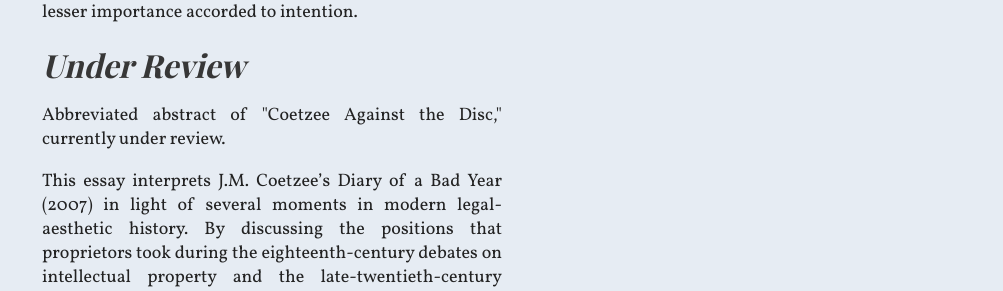
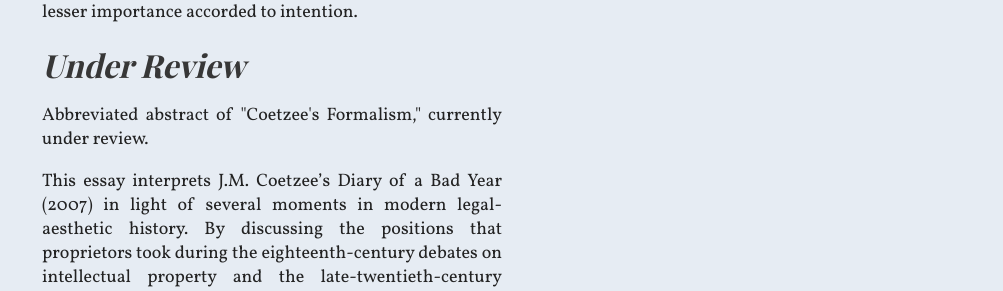
Before and after one commit to jmakr/jmakr.github.io, a Jekyll site: the page built from publications/index.html, in a window 1280 px wide. Shown: the part 672-963 px from the top of the page, without its empty margins (138-1141 px from the left). Built offline with Jekyll 4.4.1, drawn with Linux system fonts in a browser that asks for light colours; some web fonts are replaced.

Commit message:
Update index.html

```diff
--- a/publications/index.html
+++ b/publications/index.html
@@ -29,7 +29,7 @@ title: Publications
 <div id="blurb2" class="article grid_6">
 
     <p5>Under Review </p5>
-        <p align="justify"> Abbreviated abstract of "Coetzee Against the Disc," currently under review.</p>
+        <p align="justify"> Abbreviated abstract of "Coetzee's Formalism," currently under review.</p>
         <p align="justify"> This essay interprets J.M. Coetzee’s Diary of a Bad Year (2007) in light of several moments in modern legal-aesthetic history. By discussing the positions that proprietors took during the eighteenth-century debates on intellectual property and the late-twentieth-century debates on digital copyright, I show that elements of Diary resonate with their arguments to advance the rights of ownership. I conclude that Coetzee’s career-long avowal of art’s autonomy is based on a formalism that we inherit from a legalistic framework ascribing ownership to expression—a formalism that, when considered alongside a proprietary culture recently energized by an expansion of rights, participates in the dominant trend to defend proprietorship. </p>
 
 
```
